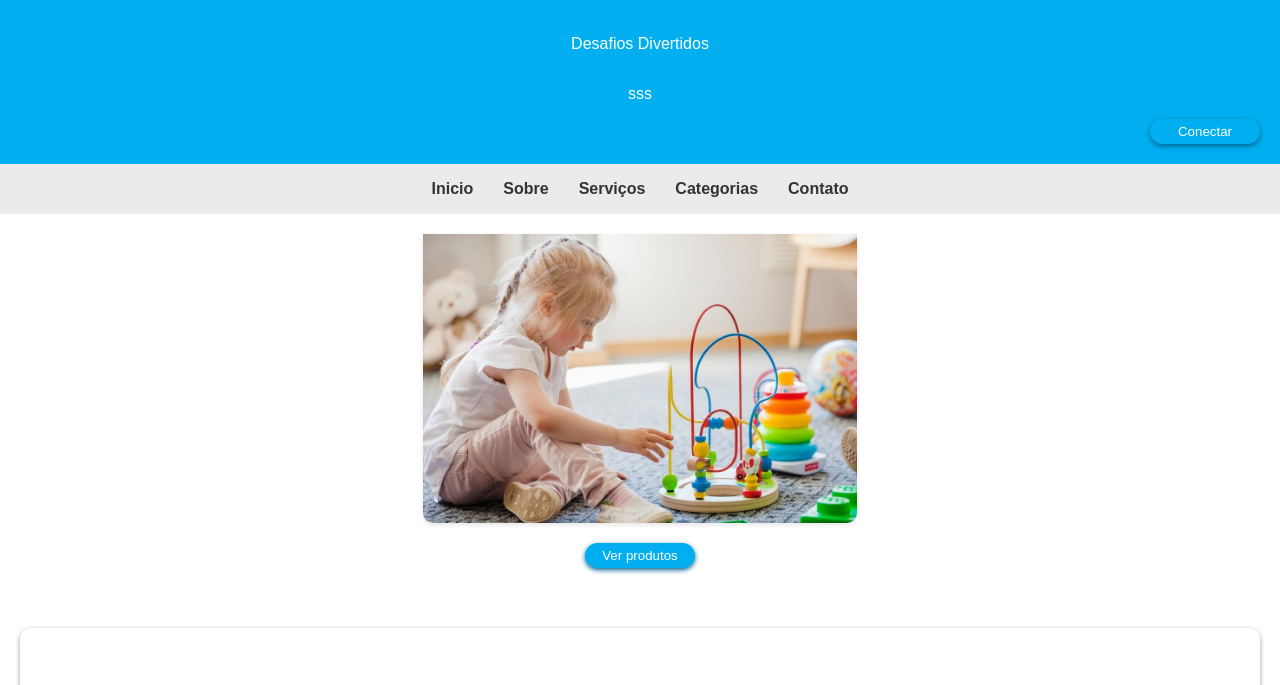
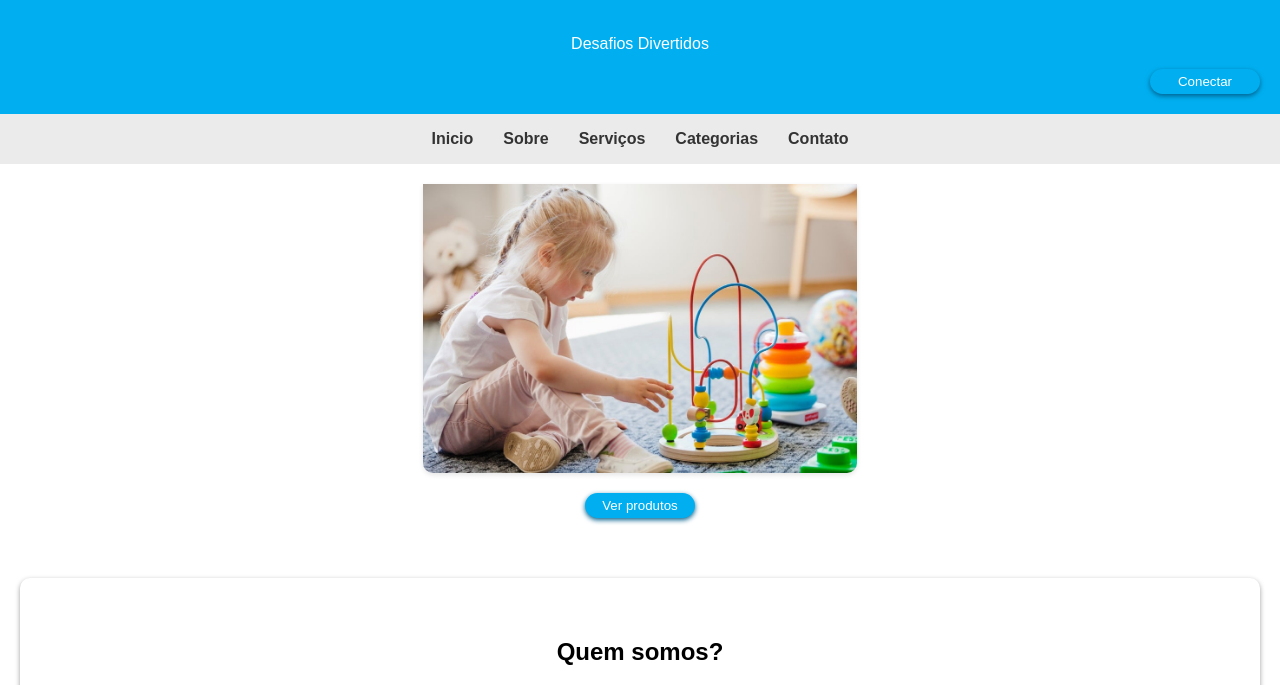
Before and after one commit to helionlf/Brinkamente, a plain HTML site: page docs/index.html in a window 1280 px wide. Shown: the part 81-766 px from the top of the page. Drawn offline with Linux system fonts and the light colour scheme.

Commit message:
apagando p

```diff
--- a/docs/index.html
+++ b/docs/index.html
@@ -10,7 +10,6 @@
     <header>
         <h1>BRINKAMENTE</h1>
         <p>Desafios Divertidos</p>
-        <p>sss</p>
         <div>
             <button>Conectar</button>
         </div>
```
